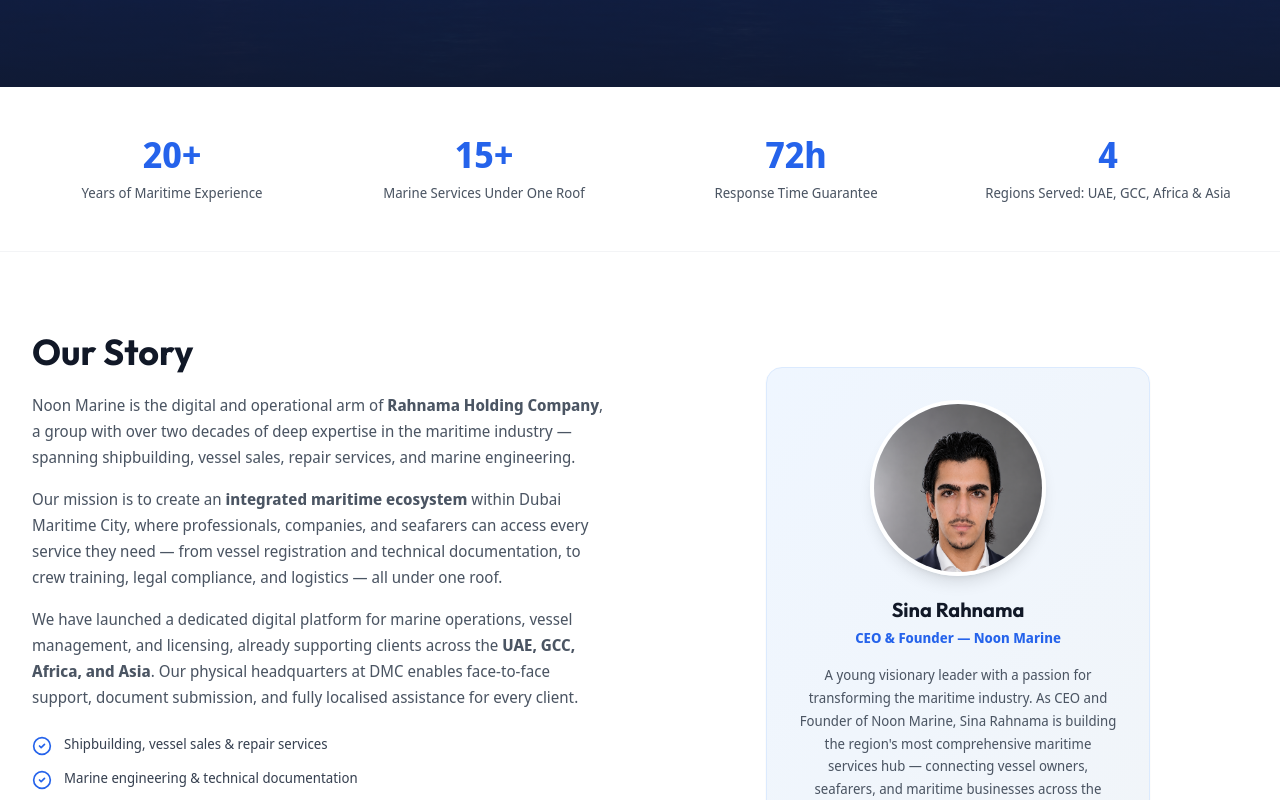
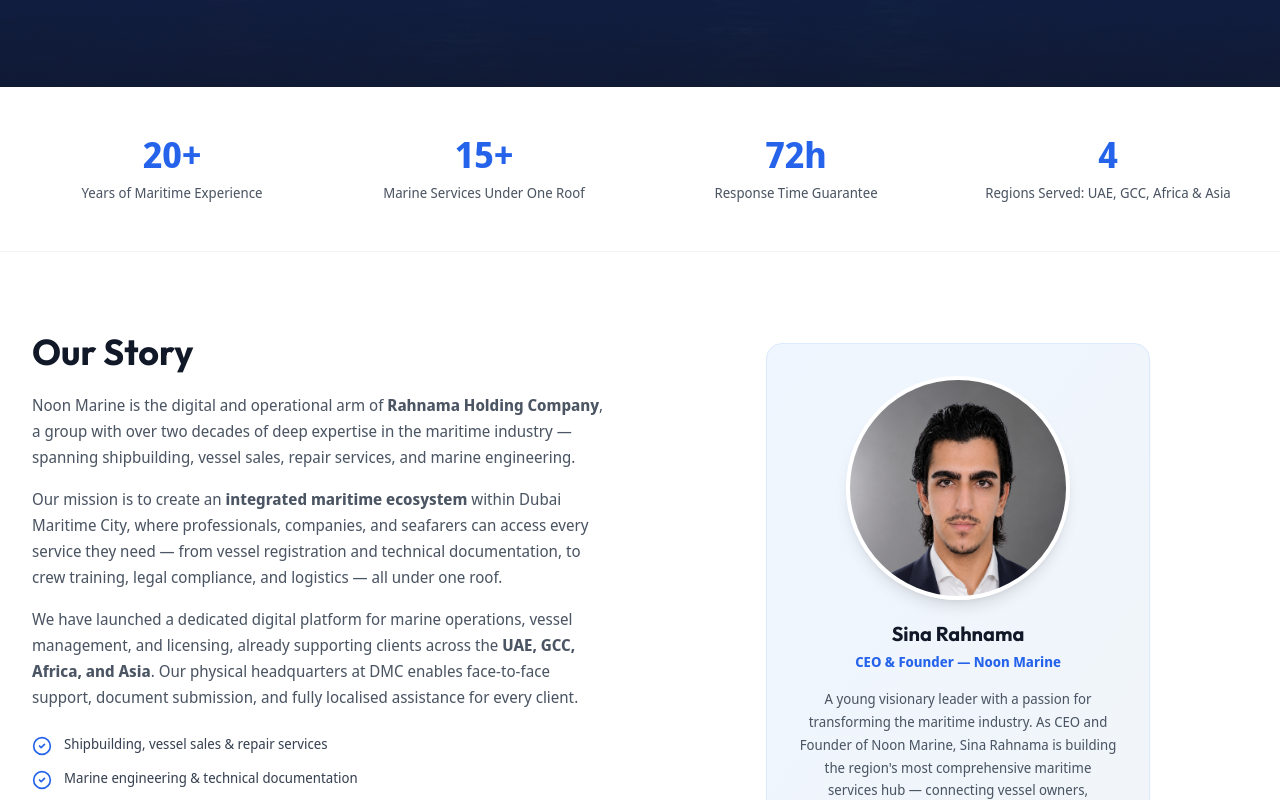
Before and after one commit to sachinchanguthodi/Noon_marine, a Next.js app in the folder frontend/: page /about in a window 1280 px wide. Shown: the part 449-1249 px from the top of the page. Built offline with nearby package versions, Linux system fonts and the light colour scheme.

Commit message:
Enlarge CEO photo circle and fix portrait framing

```diff
--- a/frontend/src/app/about/page.tsx
+++ b/frontend/src/app/about/page.tsx
@@ -129,13 +129,13 @@
             {/* CEO */}
             <div className="flex flex-col items-center">
               <div className="w-full max-w-sm bg-gradient-to-br from-blue-50 to-slate-100 border border-blue-100 rounded-2xl p-8 text-center shadow-sm">
-                <div className="w-44 h-44 rounded-full overflow-hidden mx-auto mb-5 shadow-lg border-4 border-white">
+                <div className="w-56 h-56 rounded-full overflow-hidden mx-auto mb-5 shadow-lg border-4 border-white">
                   <Image
                     src="/images/sina-rahnama.png"
                     alt="Sina Rahnama — CEO & Founder, Noon Marine"
-                    width={176}
-                    height={176}
-                    className="w-full h-full object-cover object-top"
+                    width={224}
+                    height={224}
+                    className="w-full h-full object-cover object-[center_15%]"
                   />
                 </div>
                 <h3 className="text-xl font-bold text-gray-900 mb-1">Sina Rahnama</h3>
```
